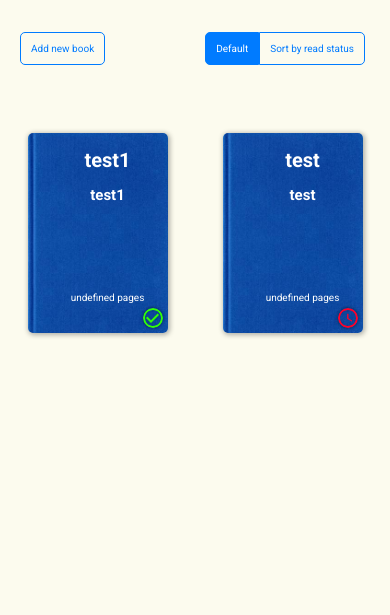
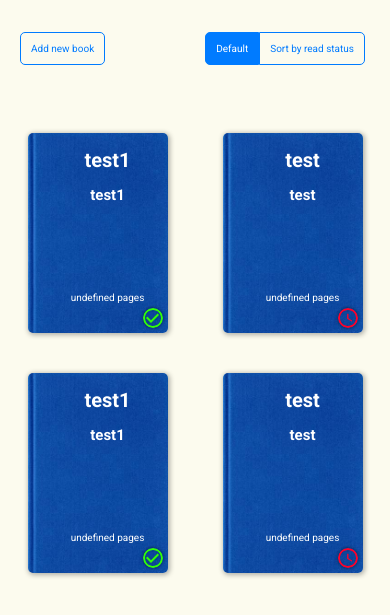
Before and after one commit to pampush/libraryMVC, a plain HTML site: page index.html in a window 390 px wide. Shown: the part 67-682 px from the top of the page. Drawn offline with Linux system fonts and the light colour scheme.

Commit message:
add display grid for main container

```diff
--- a/script.js
+++ b/script.js
@@ -255,6 +255,8 @@ function Controller(model, view) {
   // init on DOMload
   this.model.addBook({ title: 'test', author: 'test', readStatus: false });
   this.model.addBook({ title: 'test1', author: 'test1', readStatus: true });
+  this.model.addBook({ title: 'test', author: 'test', readStatus: false });
+  this.model.addBook({ title: 'test1', author: 'test1', readStatus: true });
 }
 
 const app = new Controller(new Model(), new View());
--- a/static/style.css
+++ b/static/style.css
@@ -110,9 +110,8 @@ button:focus {
   grid-row: 2;
   grid-column: 1;
 
-  display: flex;
-  flex-wrap: wrap;
-
+  display: grid;
+  grid-template-columns: repeat(auto-fill, minmax(25rem, 1fr));
   margin-top: 5rem;
 }
 
@@ -136,7 +135,6 @@ button:focus {
 }
 
 .main-item__container {
-  flex-basis: 33%;
   display: flex;
   justify-content: center;
 }
@@ -160,7 +158,6 @@ button:focus {
 }
 
 .main-item:hover {
- /*  transform: perspective(100rem) rotateY(-10deg);  */
   transform: scale(1.05);
   /* box-shadow: -.2rem .1rem .5rem .1rem rgba(0,0,0,0.3);  */
 }
@@ -305,9 +302,6 @@ button:focus {
 
 
 
-
-
-
 @media screen and (max-width: 1200px) {
   .main-item {
     height: 33rem;
@@ -320,10 +314,9 @@ button:focus {
   body {
     font-size: 1.5rem;
   }
-  .main-item__container {
-    flex-basis: 50%;
+  .grid-container__main {
+    grid-template-columns: repeat(2, 1fr);
   }
-
   .main-item {
     height: 33rem;
     width: 23rem;
@@ -344,11 +337,9 @@ button:focus {
   .grid-container {
     grid-template-columns: 1fr;
   }
-
   .grid-container__header h1 {
     font-size: 4rem;
   }
-
   .main-item {
     height: 26rem;
     width: 18rem;
@@ -375,9 +366,6 @@ button:focus {
   .grid-container {
     grid-template-columns: 1fr;
   }
-  .grid-container__main {
-    grid-template-columns: repeat(2, 1fr);
-  }
   .grid-container__header h1 {
     font-size: 4rem;
   }
```
